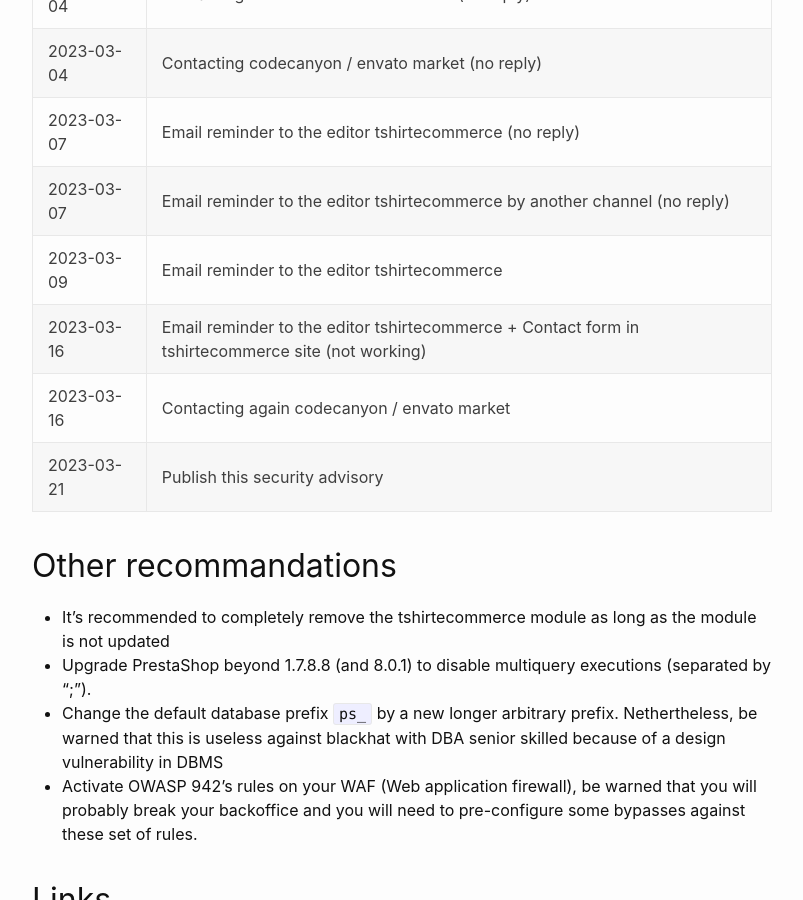
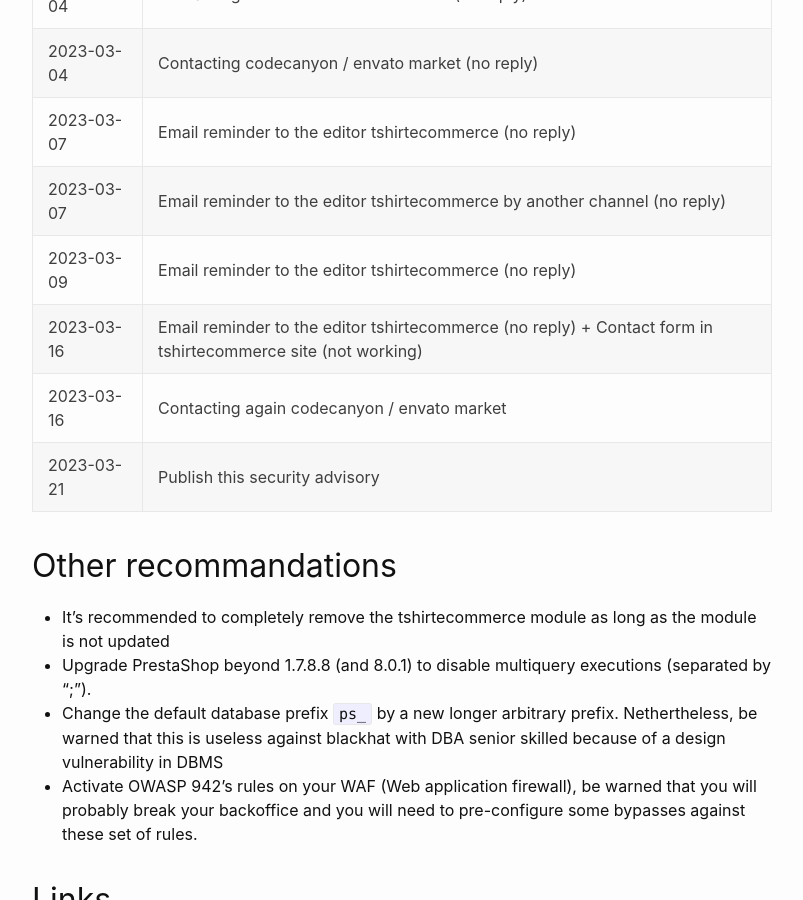
Before and after one commit to friends-of-presta/security-advisories, a Jekyll site: the page built from _posts/2023-03-21-tshirtecommerce_cwe-89.md, in a window 1280 px wide and 900 px high, scrolled down 2927 px. Shown: the whole window, without its empty margins (238-1041 px from the left). Built offline with Jekyll 4.4.1, drawn with Linux system fonts in a browser that asks for light colours.

Commit message:
Missing timeline for _posts/2023-03-21-tshirtecommerce_cwe-89.md

```diff
--- a/_posts/2023-03-21-tshirtecommerce_cwe-89.md
+++ b/_posts/2023-03-21-tshirtecommerce_cwe-89.md
@@ -103,8 +103,8 @@ If the CVE is published by Friends of Presta.
 | 2023-03-04 | Contacting codecanyon / envato market (no reply) |
 | 2023-03-07 | Email reminder to the editor tshirtecommerce (no reply) |
 | 2023-03-07 | Email reminder to the editor tshirtecommerce by another channel (no reply) |
-| 2023-03-09 | Email reminder to the editor tshirtecommerce |
-| 2023-03-16 | Email reminder to the editor tshirtecommerce + Contact form in tshirtecommerce site (not working) |
+| 2023-03-09 | Email reminder to the editor tshirtecommerce (no reply) |
+| 2023-03-16 | Email reminder to the editor tshirtecommerce (no reply) + Contact form in tshirtecommerce site (not working) |
 | 2023-03-16 | Contacting again codecanyon / envato market |
 | 2023-03-21 | Publish this security advisory |
 
```
